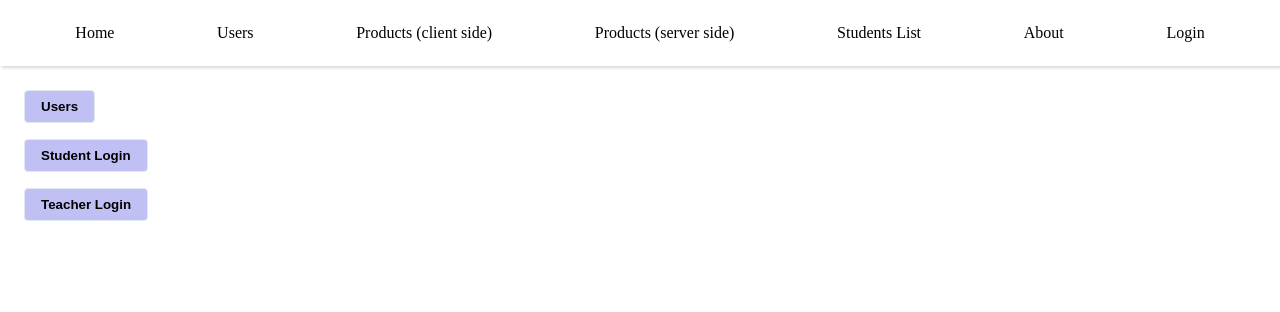
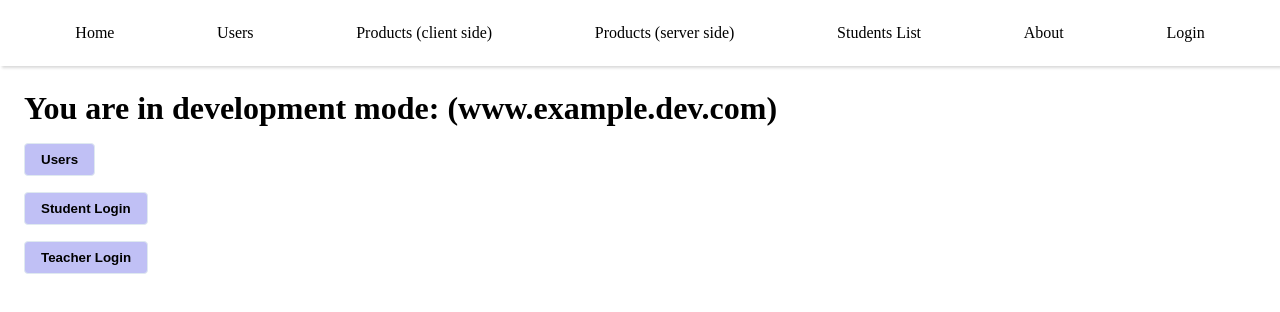
Before and after one commit to anikets2001/next-app, a Next.js app: page /login in a window 1280 px wide. Shown: the top 312 px of the page. Built offline with nearby package versions, Linux system fonts and the light colour scheme.

Commit message:
feat: environment variable

```diff
--- a/src/app/login/page.js
+++ b/src/app/login/page.js
@@ -1,4 +1,5 @@
 "use client";
+import { API_URL } from "@/config/constants";
 import "./login.css";
 import { useRouter } from "next/navigation";
 
@@ -11,6 +12,9 @@ const Login = () => {
 
   return (
     <div className="login-wrapper">
+      <h1>
+        You are in {process.env.NODE_ENV} mode: ({API_URL})
+      </h1>
       <button onClick={() => handleNavigate("/users")}>Users</button>
       <button onClick={() => handleNavigate("login/loginStudent/1234")}>
         Student Login
--- a/src/app/products/page.js
+++ b/src/app/products/page.js
@@ -20,6 +20,8 @@ async function Products() {
 
 export default async function page() {
   const products = await Products();
+
+  console.log(process.env.SERVER_PASSWORD)
 
   return (
     <div className={style.productsWrapper}>
--- /dev/null
+++ b/src/config/constants.js
@@ -0,0 +1,4 @@
+export const API_URL =
+  process.env.NODE_ENV === "development"
+    ? "www.example.dev.com"
+    : "www.example.prod.com";
```
Also changed, not shown: src/Notes/21_environmentVariables.js (added, +28 -0 lines).
